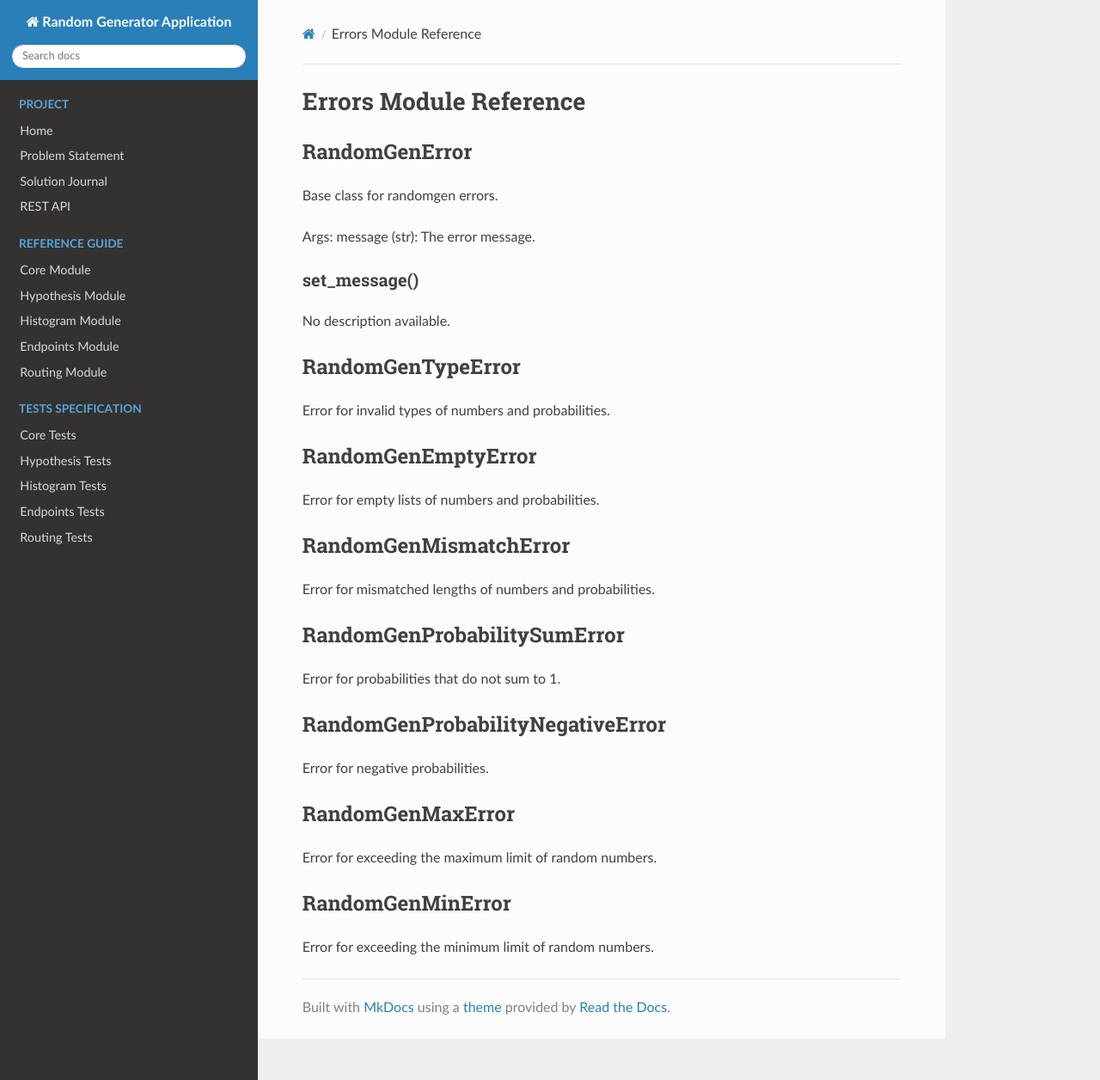
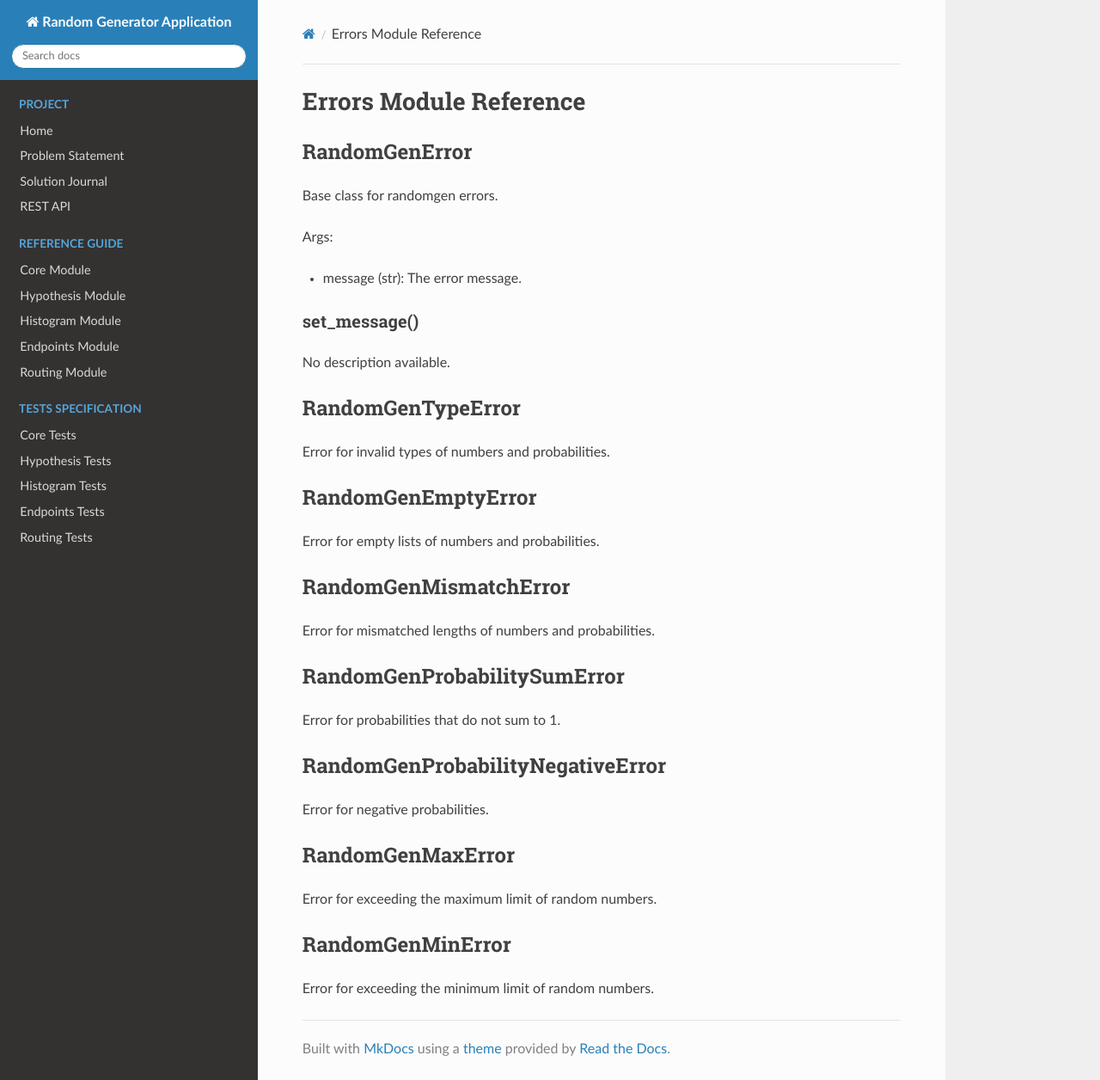
Before and after one commit to braboj/randomgen, an MkDocs documentation site: the page built from docs/reference/errors.md, in a window 1280 px wide and 1256 px high. Shown: the whole window at 86% size. Built offline with MkDocs 1.6.1, drawn with Linux system fonts in a browser that asks for light colours; nearby versions of some CDN libraries.

Commit message:
(#22) - Fix bug with unformatted bullet lists

```diff
--- a/docs/reference/errors.md
+++ b/docs/reference/errors.md
@@ -5,7 +5,8 @@
 Base class for randomgen errors.
 
 Args:
-    message (str): The error message.
+
+- message (str): The error message.
 
 ### set_message()
 
```
Also changed, not shown: docs/reference/core.md (+16 -2 lines), docs/reference/endpoints.md (+7 -0 lines), docs/reference/histogram.md (+8 -0 lines), docs/reference/hypothesis.md (+21 -0 lines), docs/reference/routing.md (+6 -0 lines).
